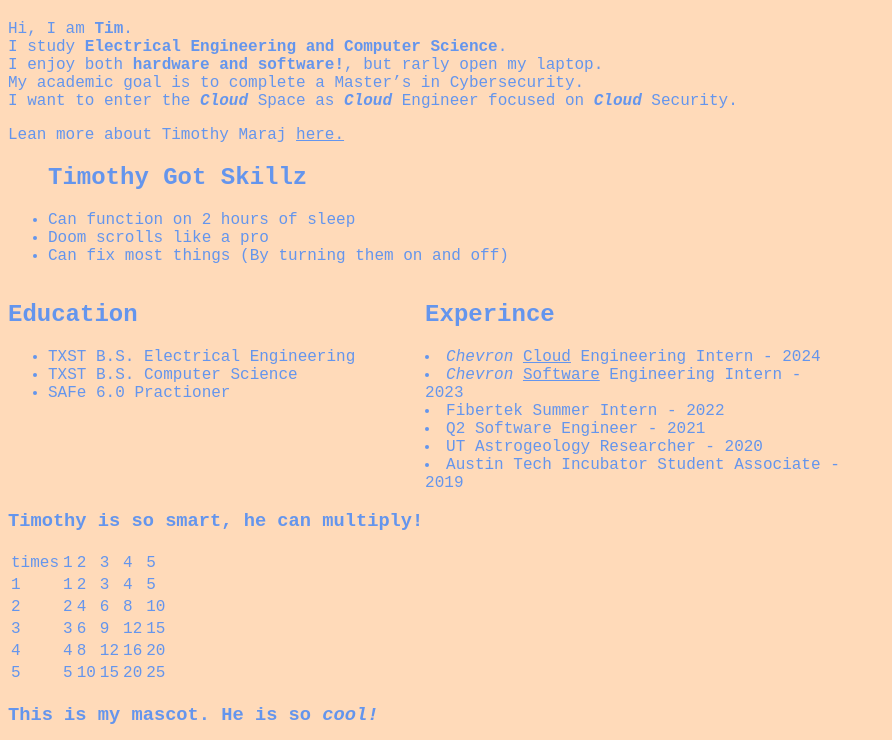
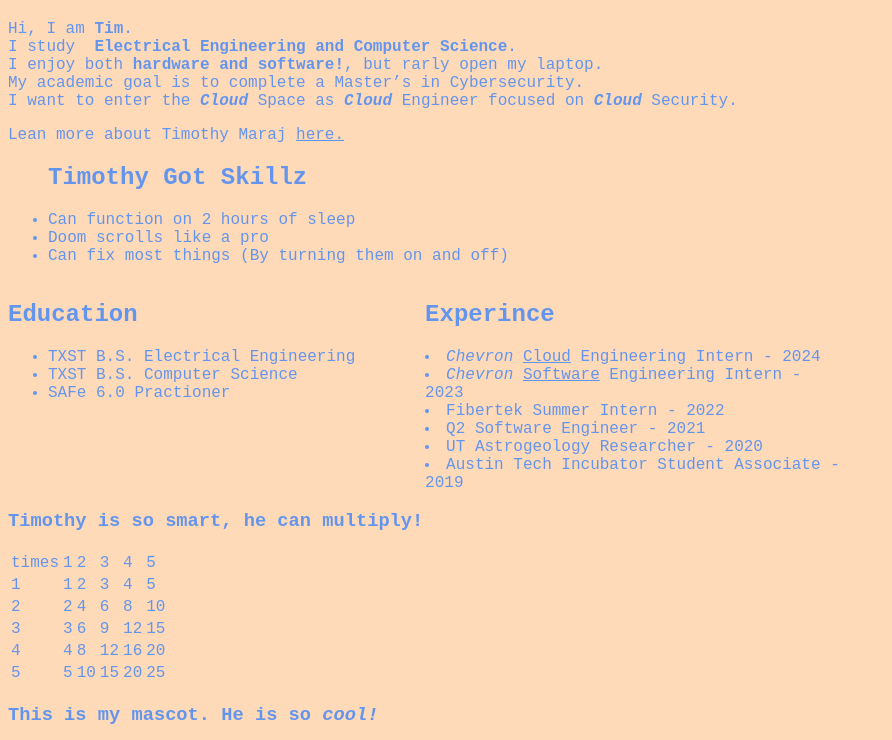
Before and after one commit to TimothyMaraj/Web_Dev_Course, a plain HTML site: page HTML_Project_One/rickster.html in a window 1280 px wide. Shown: the part 60-800 px from the top of the page, without its empty margins (0-892 px from the left). Drawn offline with Linux system fonts and the light colour scheme.

Commit message:
another syntax fix

```diff
--- a/HTML_Project_One/rickster.html
+++ b/HTML_Project_One/rickster.html
@@ -1,4 +1,12 @@
 <!DOCTYPE html>
+
+<!--
+# Timothy Maraj
+# ttm51
+# M/W CS 3320 INT DEV
+# Rick
+# Due Date: Sept 30th
+-->
 
 <style>
     html *
@@ -22,13 +30,19 @@
 
     <h1 >Timothy Maraj's Resume</h1>
 
-    <p>
-        Hi, I am <b>Tim</b>.<br>
-        I study <b> Electrical Engineering and Computer Science</b>. <br>
-        I enjoy both <b>hardware and software!</b>, but rarly open my laptop.<br>
-        My academic goal is to complete a Master’s in Cybersecurity. <br>
-        I want to enter the <i><b>Cloud</b></i> Space as <i><b>Cloud</b></i> Engineer focused on <i><b>Cloud</b></i> Security.<br>
-    </p>
+<!--
+Note here you able to use breaks <br> or the <pre> tag. This tag will preserve the spaces and new lines. So This tag has
+been moved to the left to preserve the look of the html image it is imitating. Rick mentioned in class that he used <br>
+so I thought I would do it a different way... Breaks the style tho
+-->
+
+<pre>
+Hi, I am <b>Tim</b>.
+I study <b> Electrical Engineering and Computer Science</b>.
+I enjoy both <b>hardware and software!</b>, but rarly open my laptop.
+My academic goal is to complete a Master’s in Cybersecurity.
+I want to enter the <i><b>Cloud</b></i> Space as <i><b>Cloud</b></i> Engineer focused on <i><b>Cloud</b></i> Security.
+</pre>
 
     <p> Lean more about Timothy Maraj
         <a href="https://www.linkedin.com/in/timothymaraj/"> here.</a>
```
Lines whose indentation alone changed are shown as unchanged.
